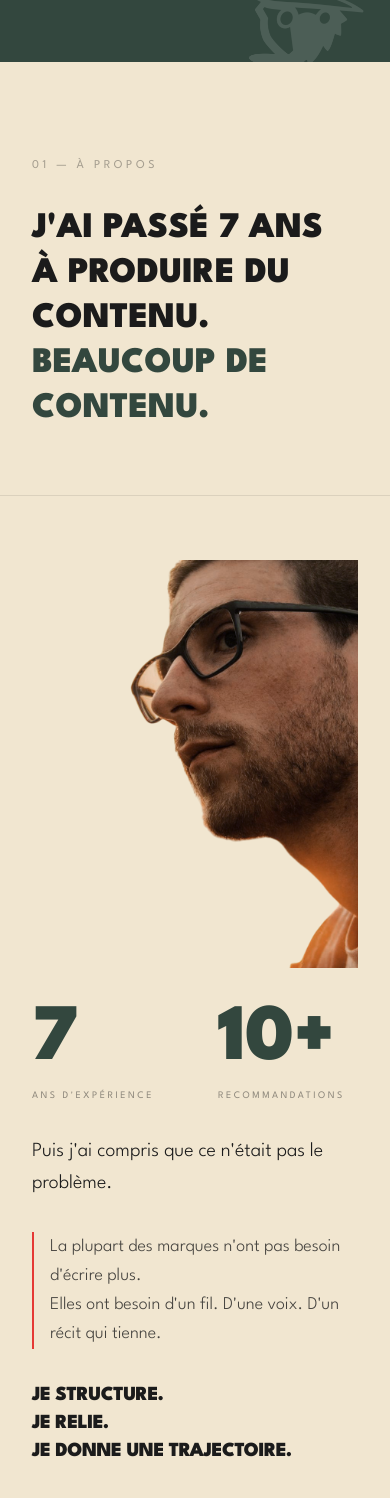
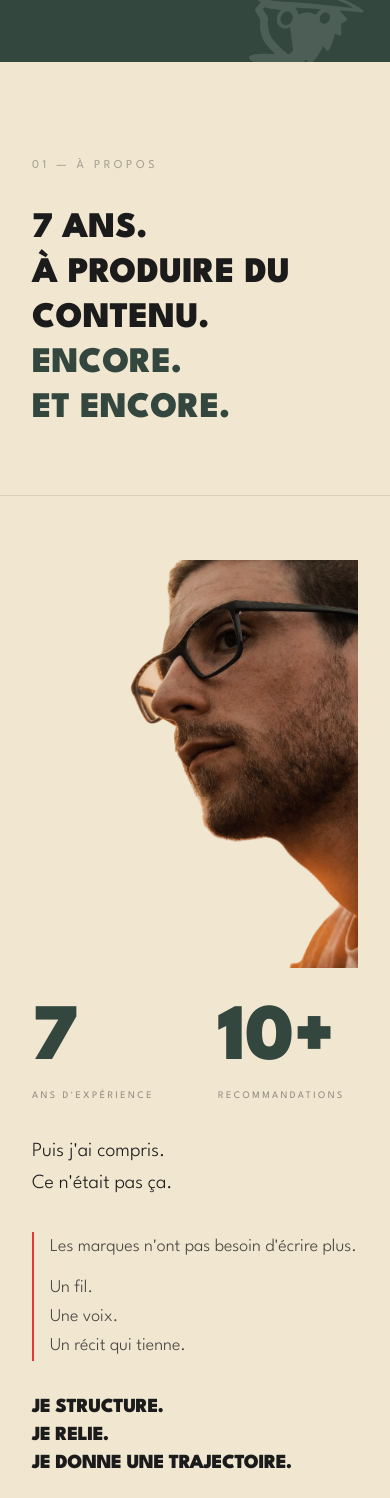
Before and after one commit to GaelleB/le-monde-de-dw, a Next.js app: page / in a window 390 px wide. Shown: the part 782-2280 px from the top of the page. Built offline with nearby package versions, Linux system fonts and the light colour scheme; no server answers.

Commit message:
update textes

```diff
--- a/app/components/About.tsx
+++ b/app/components/About.tsx
@@ -16,8 +16,6 @@ function AboutDesktop() {
 
     const onScroll = () => {
       const rect = el.getBoundingClientRect();
-      // progress 0 = section top at viewport top
-      // progress 1 = section bottom at viewport top (section fully scrolled past)
       const p = Math.max(0, Math.min(1, -rect.top / el.offsetHeight));
       progress.set(p);
     };
@@ -27,32 +25,38 @@ function AboutDesktop() {
     return () => window.removeEventListener("scroll", onScroll);
   }, [progress]);
 
-  const line1Op  = useTransform(progress, [0.05, 0.14], [0, 1]);
-  const line1Y   = useTransform(progress, [0.05, 0.14], [18, 0]);
-  const line2Op  = useTransform(progress, [0.13, 0.22], [0, 1]);
-  const line2Y   = useTransform(progress, [0.13, 0.22], [18, 0]);
-  const line3Op  = useTransform(progress, [0.21, 0.30], [0, 1]);
-  const line3Y   = useTransform(progress, [0.21, 0.30], [18, 0]);
-  const sepOp    = useTransform(progress, [0.29, 0.37], [0, 1]);
+  // Titre — 4 lignes, légèrement compressées pour loger la 4e
+  const line1Op  = useTransform(progress, [0.05, 0.12], [0, 1]);
+  const line1Y   = useTransform(progress, [0.05, 0.12], [18, 0]);
+  const line2Op  = useTransform(progress, [0.11, 0.18], [0, 1]);
+  const line2Y   = useTransform(progress, [0.11, 0.18], [18, 0]);
+  const line3Op  = useTransform(progress, [0.17, 0.24], [0, 1]);
+  const line3Y   = useTransform(progress, [0.17, 0.24], [18, 0]);
+  const line4Op  = useTransform(progress, [0.23, 0.30], [0, 1]);
+  const line4Y   = useTransform(progress, [0.23, 0.30], [18, 0]);
+
+  const sepOp      = useTransform(progress, [0.29, 0.37], [0, 1]);
   const photoOp    = useTransform(progress, [0.28, 0.42], [0, 1]);
   const photoScale = useTransform(progress, [0.28, 0.42], [1.04, 1]);
-  const statsOp  = useTransform(progress, [0.38, 0.50], [0, 1]);
-  const t1Op     = useTransform(progress, [0.46, 0.57], [0, 1]);
-  const t2Op     = useTransform(progress, [0.55, 0.66], [0, 1]);
-  const t3Op     = useTransform(progress, [0.64, 0.75], [0, 1]);
-  const t4Op     = useTransform(progress, [0.73, 0.86], [0, 1]);
+  const statsOp    = useTransform(progress, [0.38, 0.50], [0, 1]);
 
-  // Traits qui se dessinent sous les phrases pivots — lents, presque imperceptibles
-  const t1LineScaleX = useTransform(progress, [0.57, 0.92], [0, 1]);
+  // t1 splitté en deux phrases
+  const t1Op  = useTransform(progress, [0.46, 0.57], [0, 1]);
+  const t1bOp = useTransform(progress, [0.53, 0.63], [0, 1]);
+
+  const t2Op  = useTransform(progress, [0.55, 0.66], [0, 1]);
+  const t3Op  = useTransform(progress, [0.64, 0.75], [0, 1]);
+  const t4Op  = useTransform(progress, [0.73, 0.86], [0, 1]);
+
+  // Traits — échos du fil, bas en opacité
+  const t1LineScaleX = useTransform(progress, [0.63, 0.96], [0, 1]);
   const t4LineScaleX = useTransform(progress, [0.86, 0.99], [0, 1]);
+  const t1LineOp     = useTransform(t1bOp, [0, 1], [0, 0.38]);
+  const t4LineOp     = useTransform(t4Op,  [0, 1], [0, 0.30]);
 
-  // Opacités basses : échos du fil, pas effets graphiques
-  const t1LineOp = useTransform(t1Op, [0, 1], [0, 0.38]);
-  const t4LineOp = useTransform(t4Op, [0, 1], [0, 0.30]);
-
-  // Facteurs pour épaissir la ScrollLine gauche
-  const t1Emphasis = useTransform(progress, [0.46, 0.57, 0.68, 0.82], [0, 1, 1, 0]);
-  const t4Emphasis = useTransform(progress, [0.73, 0.86, 0.96, 1.0], [0, 1, 1, 0]);
+  // Emphasis pour la ScrollLine gauche
+  const t1Emphasis = useTransform(progress, [0.46, 0.63, 0.75, 0.86], [0, 1, 1, 0]);
+  const t4Emphasis = useTransform(progress, [0.73, 0.86, 0.96, 1.0],  [0, 1, 1, 0]);
 
   useEffect(() => {
     const dispatch = () => {
@@ -80,15 +84,16 @@ function AboutDesktop() {
           </span>
 
           <h2
-            className="text-5xl lg:text-6xl font-black uppercase leading-tight shrink-0"
+            className="text-4xl lg:text-5xl font-black uppercase leading-tight shrink-0"
             style={{ fontFamily: "var(--font-display)", color: "var(--color-noir)" }}
           >
-            <motion.span className="block" style={{ opacity: line1Op, y: line1Y }}>J&apos;ai passé 7 ans</motion.span>
-            <motion.span className="block" style={{ opacity: line2Op, y: line2Y }}>à produire du contenu.</motion.span>
-            <motion.span className="block" style={{ opacity: line3Op, y: line3Y, color: "var(--color-vert)" }}>Beaucoup de contenu.</motion.span>
+            <motion.span className="block" style={{ opacity: line1Op, y: line1Y }}>7 ans.</motion.span>
+            <motion.span className="block" style={{ opacity: line2Op, y: line2Y }}>À produire du contenu.</motion.span>
+            <motion.span className="block" style={{ opacity: line3Op, y: line3Y, color: "var(--color-vert)" }}>Encore.</motion.span>
+            <motion.span className="block" style={{ opacity: line4Op, y: line4Y, color: "var(--color-vert)" }}>Et encore.</motion.span>
           </h2>
 
-          <motion.div className="w-full h-px my-8 shrink-0" style={{ backgroundColor: "var(--color-noir)", opacity: sepOp }} />
+          <motion.div className="w-full h-px my-5 shrink-0" style={{ backgroundColor: "var(--color-noir)", opacity: sepOp }} />
 
           <div className="flex-1 grid grid-cols-2 gap-16 min-h-0">
 
@@ -114,10 +119,15 @@ function AboutDesktop() {
             </div>
 
             {/* Texte */}
-            <div className="flex flex-col justify-center gap-7">
+            <div className="flex flex-col justify-center gap-5">
+
+              {/* Pivot — deux phrases séparées */}
               <div>
                 <motion.p className="text-lg font-light leading-relaxed" style={{ fontFamily: "var(--font-body)", color: "var(--color-noir)", opacity: t1Op }}>
-                  Puis j&apos;ai compris que ce n&apos;était pas le problème.
+                  Puis j&apos;ai compris.
+                </motion.p>
+                <motion.p className="text-lg font-light leading-relaxed" style={{ fontFamily: "var(--font-body)", color: "var(--color-noir)", opacity: t1bOp }}>
+                  Ce n&apos;était pas ça.
                 </motion.p>
                 <motion.div
                   className="h-px mt-2"
@@ -130,10 +140,15 @@ function AboutDesktop() {
                 />
               </div>
 
+              {/* Citation — avec respiration */}
               <motion.div className="pl-4 border-l-2" style={{ borderColor: "var(--color-rouge)", opacity: t2Op }}>
                 <p className="text-sm font-light leading-relaxed" style={{ fontFamily: "var(--font-body)", color: "var(--color-noir)", opacity: 0.8 }}>
-                  La plupart des marques n&apos;ont pas besoin d&apos;écrire plus.<br />
-                  Elles ont besoin d&apos;un fil. D&apos;une voix. D&apos;un récit qui tienne.
+                  Les marques n&apos;ont pas besoin d&apos;écrire plus.
+                </p>
+                <p className="text-sm font-light leading-relaxed mt-3" style={{ fontFamily: "var(--font-body)", color: "var(--color-noir)", opacity: 0.8 }}>
+                  Un fil.<br />
+                  Une voix.<br />
+                  Un récit qui tienne.
                 </p>
               </motion.div>
 
@@ -155,8 +170,8 @@ function AboutDesktop() {
                   }}
                 />
               </div>
+
             </div>
-
           </div>
         </div>
       </div>
@@ -180,9 +195,10 @@ export default function About() {
             01 — À propos
           </span>
           <h2 className="text-4xl font-black uppercase leading-tight" style={{ fontFamily: "var(--font-display)", color: "var(--color-noir)" }}>
-            J&apos;ai passé 7 ans<br />
-            à produire du contenu.<br />
-            <span style={{ color: "var(--color-vert)" }}>Beaucoup de contenu.</span>
+            7 ans.<br />
+            À produire du contenu.<br />
+            <span style={{ color: "var(--color-vert)" }}>Encore.</span><br />
+            <span style={{ color: "var(--color-vert)" }}>Et encore.</span>
           </h2>
         </div>
 
@@ -208,16 +224,25 @@ export default function About() {
             </div>
           </div>
 
-          <motion.p className="text-xl font-light leading-relaxed" style={{ fontFamily: "var(--font-body)", color: "var(--color-noir)" }}
+          <motion.div
             initial={{ opacity: 0, y: 14 }} whileInView={{ opacity: 1, y: 0 }} viewport={{ once: true }} transition={{ duration: 1.3, ease: EASE }}>
-            Puis j&apos;ai compris que ce n&apos;était pas le problème.
-          </motion.p>
+            <p className="text-xl font-light leading-relaxed" style={{ fontFamily: "var(--font-body)", color: "var(--color-noir)" }}>
+              Puis j&apos;ai compris.
+            </p>
+            <p className="text-xl font-light leading-relaxed" style={{ fontFamily: "var(--font-body)", color: "var(--color-noir)" }}>
+              Ce n&apos;était pas ça.
+            </p>
+          </motion.div>
 
           <motion.div className="pl-4 border-l-2" style={{ borderColor: "var(--color-rouge)" }}
             initial={{ opacity: 0, y: 14 }} whileInView={{ opacity: 1, y: 0 }} viewport={{ once: true }} transition={{ duration: 1.3, delay: 0.1, ease: EASE }}>
             <p className="text-lg font-light leading-relaxed" style={{ fontFamily: "var(--font-body)", color: "var(--color-noir)", opacity: 0.8 }}>
-              La plupart des marques n&apos;ont pas besoin d&apos;écrire plus.<br />
-              Elles ont besoin d&apos;un fil. D&apos;une voix. D&apos;un récit qui tienne.
+              Les marques n&apos;ont pas besoin d&apos;écrire plus.
+            </p>
+            <p className="text-lg font-light leading-relaxed mt-3" style={{ fontFamily: "var(--font-body)", color: "var(--color-noir)", opacity: 0.8 }}>
+              Un fil.<br />
+              Une voix.<br />
+              Un récit qui tienne.
             </p>
           </motion.div>
 
```
